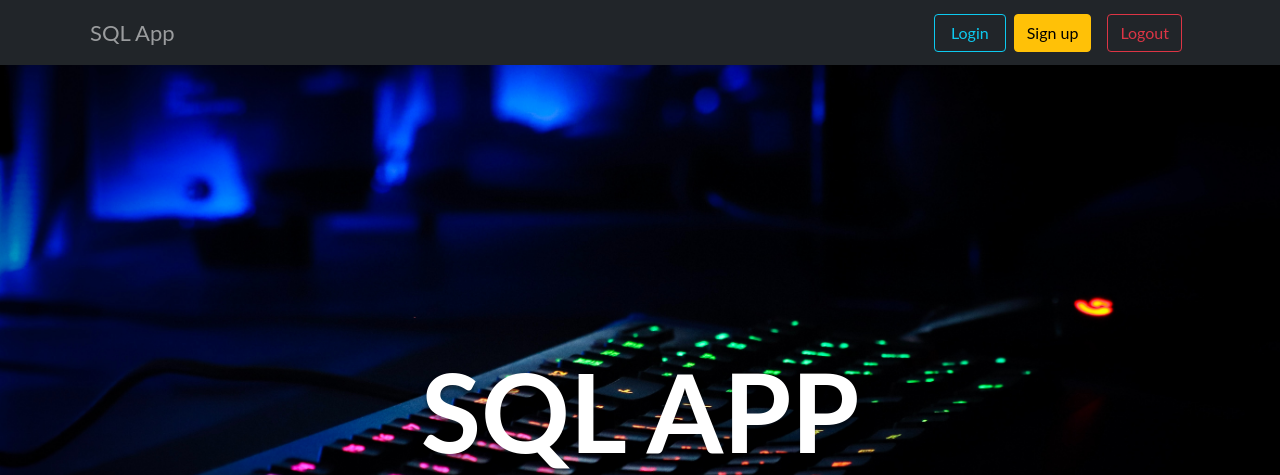
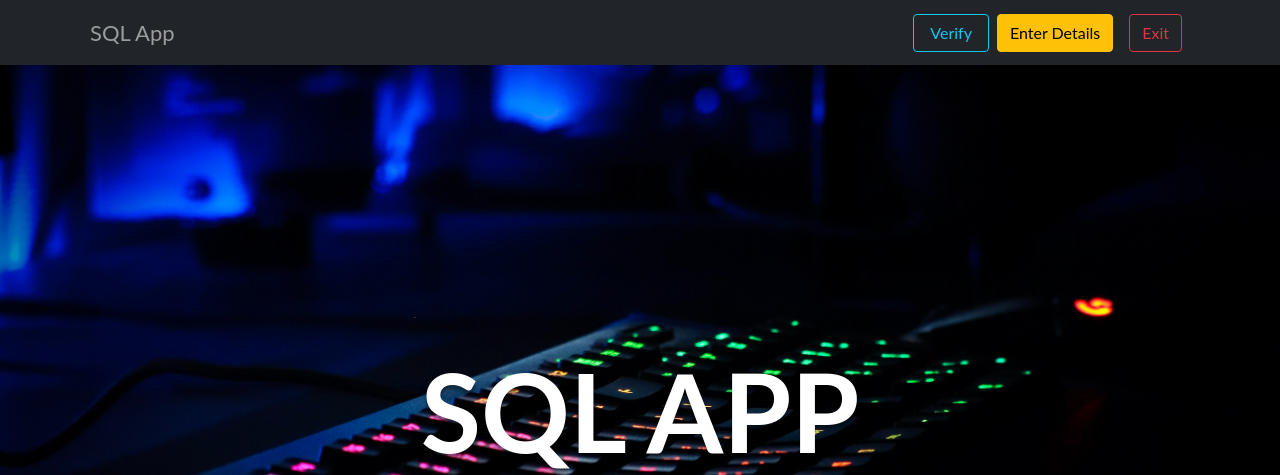
Before and after one commit to Nishchal-007/Developer-Days-Web-App, a Flask app: page / in a window 1280 px wide. Shown: the top 475 px of the page. Run offline with Flask 2, Linux system fonts and the light colour scheme; some libraries are stand-ins or nearby versions.

Commit message:
Boilerplate Code

```diff
--- a/templates/base.html
+++ b/templates/base.html
@@ -64,12 +64,12 @@
                                 type="button"
                                 class="btn btn-outline-info px-3 me-2"
                             >
-                                Login
+                                Verify
                             </button>
                         </a>
                         <a href="/signup">
                             <button type="button" class="btn btn-warning me-3">
-                                Sign up
+                                Enter Details
                             </button>
                         </a>
                         <a href="#">
@@ -77,7 +77,7 @@
                                 type="button"
                                 class="btn btn-outline-danger me-3"
                             >
-                                Logout
+                                Exit
                             </button>
                         </a>
                     </div>
```
